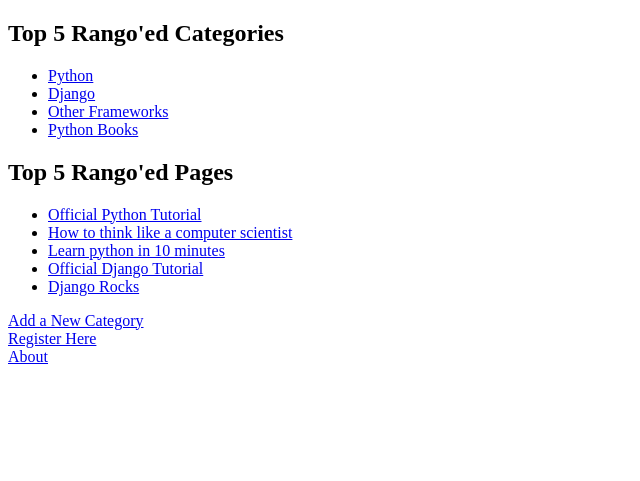
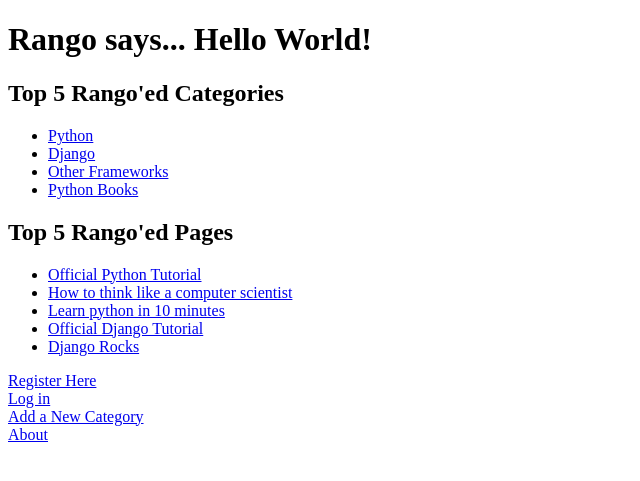
Before and after one commit to measurigtime/django-by-example, a Django app: page /rango/ in a window 1280 px wide. Shown: the top 481 px of the page, without its empty margins (0-640 px from the left). Run offline with Django 3.2, Linux system fonts and the light colour scheme; data comes from the database, SQL or seed files in the repository; both versions use the stored data as it was after the commit.

Commit message:
User authentication mechanism

```diff
--- a/myProject/settings.py
+++ b/myProject/settings.py
@@ -21,6 +21,8 @@
 MEDIA_URL = '/media/'
 
 MEDIA_ROOT = os.path.join(BASE_DIR, 'media')
+
+LOGIN_URL = '/rango/login/'
 
 
 # Quick-start development settings - unsuitable for production
--- a/rango/forms.py
+++ b/rango/forms.py
@@ -1,6 +1,7 @@
 from django import forms
 from rango.models import Category, Page, UserProfile
 from django.contrib.auth.models import User
+
 
 class CategoryForm(forms.ModelForm):
 	name = forms.CharField(max_length = 128, help_text='Please enter the category name')
@@ -11,7 +12,6 @@
 	class Meta:
 		model = Category
 		fields = ('name',)
-
 
 
 class PageForm(forms.ModelForm):
@@ -33,6 +33,7 @@
 
 		return cleaned_data
 
+
 class UserForm(forms.ModelForm):
 	password = forms.CharField(widget=forms.PasswordInput())
 
--- a/rango/urls.py
+++ b/rango/urls.py
@@ -7,4 +7,7 @@
 	url(r'^category/(?P<category_name_slug>[\w\-]+)/$', views.category, name='category'),
 	url(r'^add_category/$', views.add_category, name='add_category'),
 	url(r'^category/(?P<category_name_slug>[\w\-]+)/add_page/$', views.add_page, name='add_page'),
-	url(r'^register/$', views.register, name='register'),)
+	url(r'^register/$', views.register, name='register'),
+	url(r'^login/$', views.user_login, name='login'),
+	url(r'^logout/$', views.user_logout, name='logout'),
+	url(r'^restricted/', views.restricted, name='restricted'),)
--- a/rango/views.py
+++ b/rango/views.py
@@ -1,13 +1,16 @@
 from django.shortcuts import render
-from django.http import HttpResponse
+from django.http import HttpResponseRedirect, HttpResponse
 from rango.models import Category, Page
 from rango.forms import CategoryForm, PageForm, UserForm, UserProfileForm
+from django.contrib.auth import authenticate, login, logout
+from django.contrib.auth.decorators import  login_required
+
 
 def index(request):
-    # Query the database for a list of ALL categories currently stored.
-    # Order the categories by no. likes in descending order.
-    # Retrieve the top 5 only - or all if less than 5.
-    # Place the list in our context_dict dictionary which will be passed to the template engine.
+	# Query the database for a list of ALL categories currently stored.
+	# Order the categories by no. likes in descending order.
+	# Retrieve the top 5 only - or all if less than 5.
+	# Place the list in our context_dict dictionary which will be passed to the template engine.
 	context_dict ={}
 	category_list = Category.objects.order_by('-likes')[:5]
 	context_dict['categories'] = category_list
@@ -15,9 +18,8 @@
 	page_list = Page.objects.order_by('-views')[:5]
 	context_dict['pages'] = page_list
 
-   	# Render the response and send it back!
+	# Render the response and send it back!
 	return render(request, 'rango/index.html', context_dict)
-
 
 
 def about(request):
@@ -118,4 +120,58 @@
 		user_form = UserForm()
 		profile_form = UserProfileForm()
 
-	return render(request, 'rango/register.html', {'user_form': user_form, 'profile_form':profile_form, 'registered':registered})
+	return render(request, 'rango/register.html',
+				{'user_form': user_form, 'profile_form':profile_form, 'registered':registered})
+
+
+def user_login(request):
+
+	# If the request is a HTTP POST, try to pull out the relevant information.
+	if request.method == 'POST':
+		# Gather the username and password provided by the user.
+		# This information is obtained from the login form.
+				# We use request.POST.get('<variable>') as opposed to request.POST['<variable>'],
+				# because the request.POST.get('<variable>') returns None, if the value does not exist,
+				# while the request.POST['<variable>'] will raise key error exception
+		username = request.POST.get('username')
+		password = request.POST.get('password')
+
+		# Use Django's machinery to attempt to see if the username/password
+		# combination is valid - a User object is returned if it is.
+		user = authenticate(username=username, password=password)
+
+		# If we have a User object, the details are correct.
+		# If None (Python's way of representing the absence of a value), no user
+		# with matching credentials was found.
+		if user:
+			# Is the account active? It could have been disabled.
+			if user.is_active:
+				# If the account is valid and active, we can log the user in.
+				# We'll send the user back to the homepage.
+				login(request, user)
+				return HttpResponseRedirect('/rango/')
+			else:
+				# An inactive account was used - no logging in!
+				return HttpResponse("Your Rango account is disabled.")
+		else:
+			# Bad login details were provided. So we can't log the user in.
+			print "Invalid login details: {0}, {1}".format(username, password)
+			return HttpResponse("Invalid login details supplied.")
+
+	# The request is not a HTTP POST, so display the login form.
+	# This scenario would most likely be a HTTP GET.
+	else:
+		# No context variables to pass to the template system, hence the
+		# blank dictionary object...
+		return render(request, 'rango/login.html', {})
+
+
+@login_required
+def restricted(request):
+	return HttpResponse("Since you are logged in you can see this.")
+
+
+@login_required
+def user_logout(request):
+	logout(request)
+	return HttpResponseRedirect('/rango/')
--- a/templates/rango/index.html
+++ b/templates/rango/index.html
@@ -5,6 +5,11 @@
     </head>
 
     <body>
+        {% if not user.is_authenticated %}
+            <h1>Rango says... Hello World!</h1>
+        {% else %}
+            <h1>Rango says... Hello {{ user.username }}!</h1>
+        {% endif %}
         <h2>Top 5 Rango'ed Categories</h2>
 
         {% if categories %}
@@ -28,8 +33,14 @@
          {% else %}
             <strong>There are no pages present.</strong>
          {% endif %}
+        {% if user.is_authenticated %}
+            <a href="/rango/restricted/">Restricted</a><br />
+            <a href="/rango/logout/">Log Out</a><br />
+        {% else %}
+            <a href="/rango/register/">Register Here</a><br/>
+            <a href="/rango/login/">Log in</a><br />
+        {% endif %}
         <a href="/rango/add_category/">Add a New Category</a><br />
-        <a href="/rango/register/">Register Here</a><br/>
         <a href="/rango/about/">About</a>
     </body>
 </html>
```
Also changed, not shown: templates/rango/login.html (added, +15 -0 lines), db.sqlite3, 4 other files.
